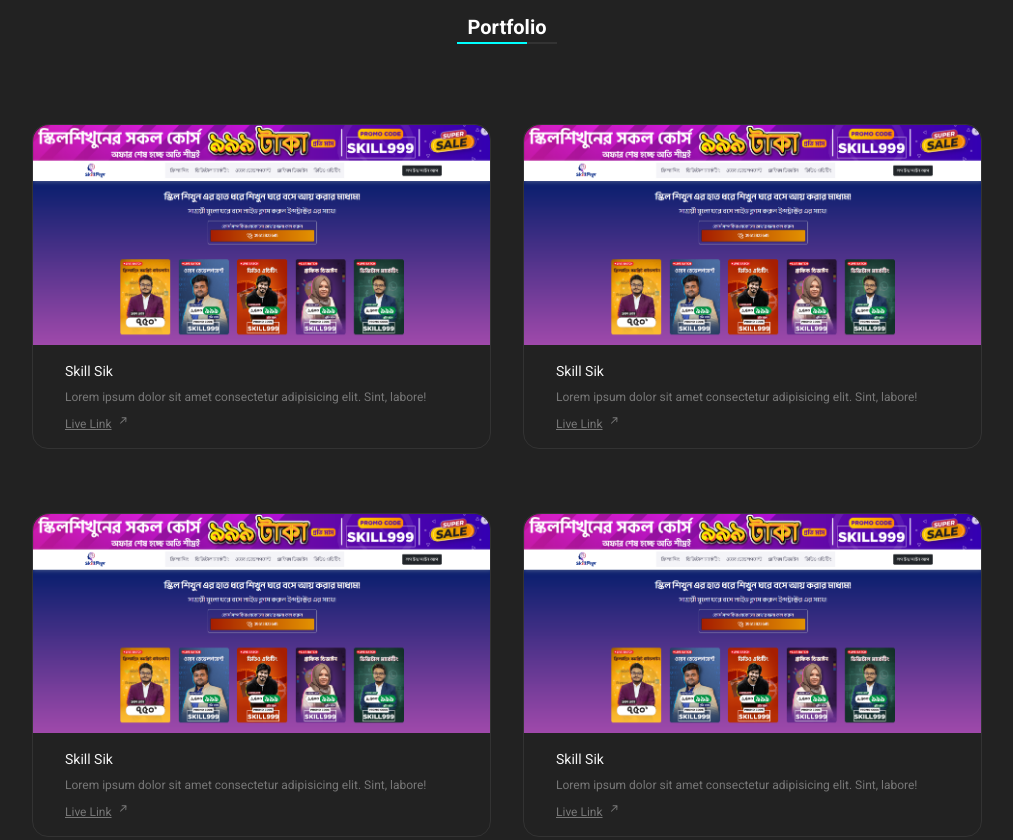
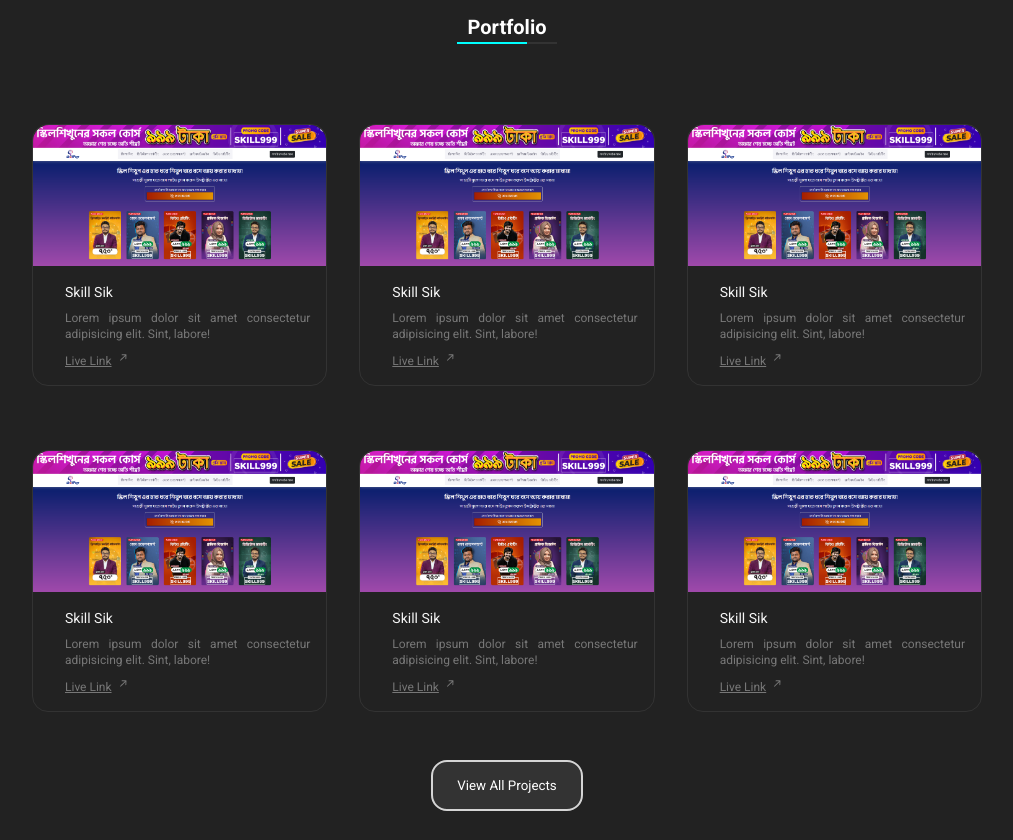
Before and after one commit to pritamkundu01/Assignment1, a plain HTML site: page index.html in a window 1280 px wide. Shown: the part 2510-3350 px from the top of the page, without its empty margins (133-1146 px from the left). Drawn offline with Linux system fonts and the light colour scheme.

Commit message:
grid project changed again

```diff
--- a/css/style.css
+++ b/css/style.css
@@ -419,7 +419,7 @@
 
 .project-container{
     display: grid;
-    grid-template-columns: repeat(2, minmax(0,
+    grid-template-columns: repeat(3, minmax(0,
     1fr));
     gap:2rem;
     margin-top: 3rem;
```
